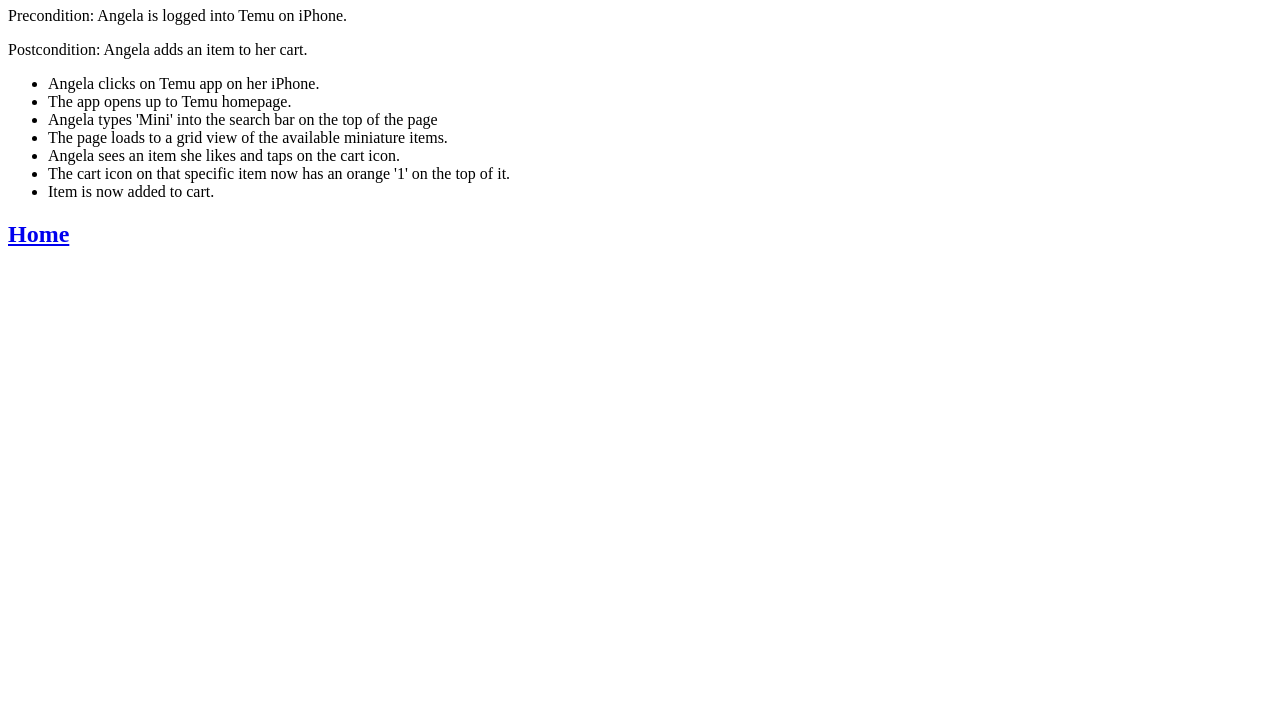
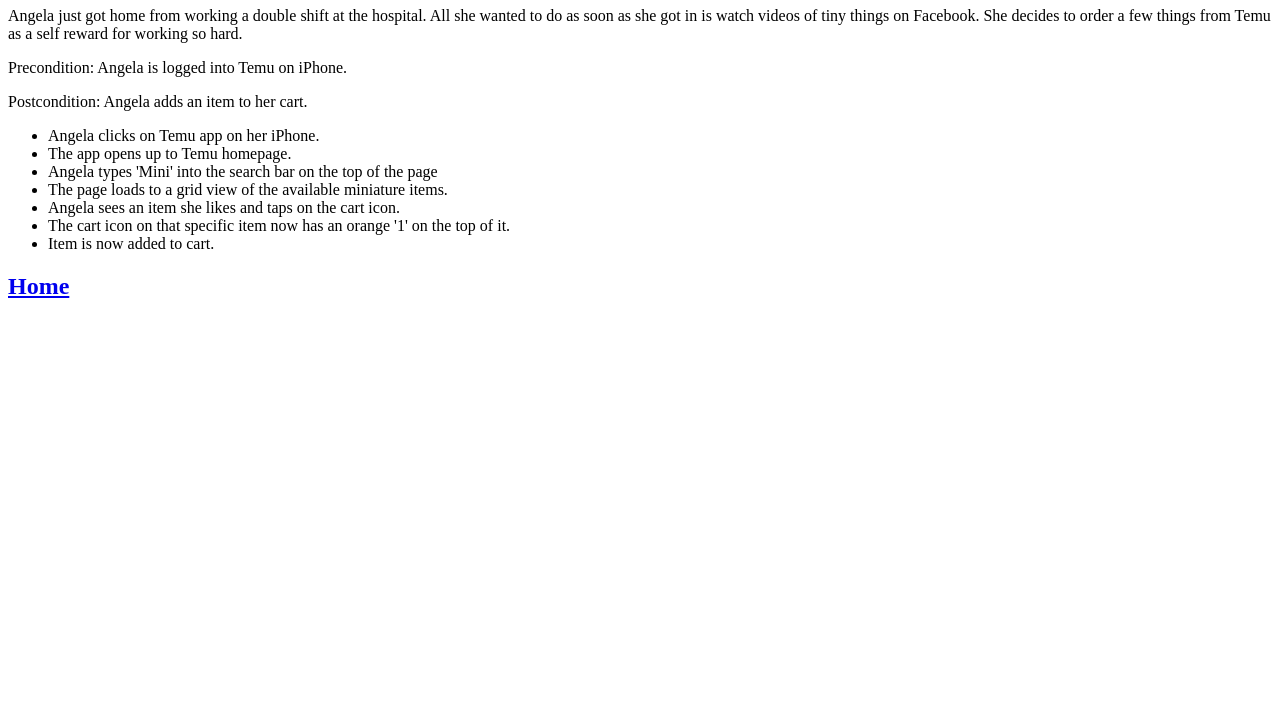
Before and after one commit to TatianaSmith167/ui-ux, a plain HTML site: page interaction-flow.html in a window 1280 px wide. Shown: the part 73-800 px from the top of the page. Drawn offline with Linux system fonts and the light colour scheme.

Commit message:
added paragraph to interaction flow

```diff
--- a/interaction-flow.html
+++ b/interaction-flow.html
@@ -5,6 +5,7 @@
     <title>Interaction Flow</title>
 
     <h1>Interaction FLow</h1>
+    <p class="center">Angela just got home from working a double shift at the hospital. All she wanted to do as soon as she got in is watch videos of tiny things on Facebook. She decides to order a few things from Temu as a self reward for working so hard.</p>
     <p class="center">Precondition: Angela is logged into Temu on iPhone.</p>
     <p class="center">Postcondition: Angela adds an item to her cart.</p>
     <div class="center">
```
